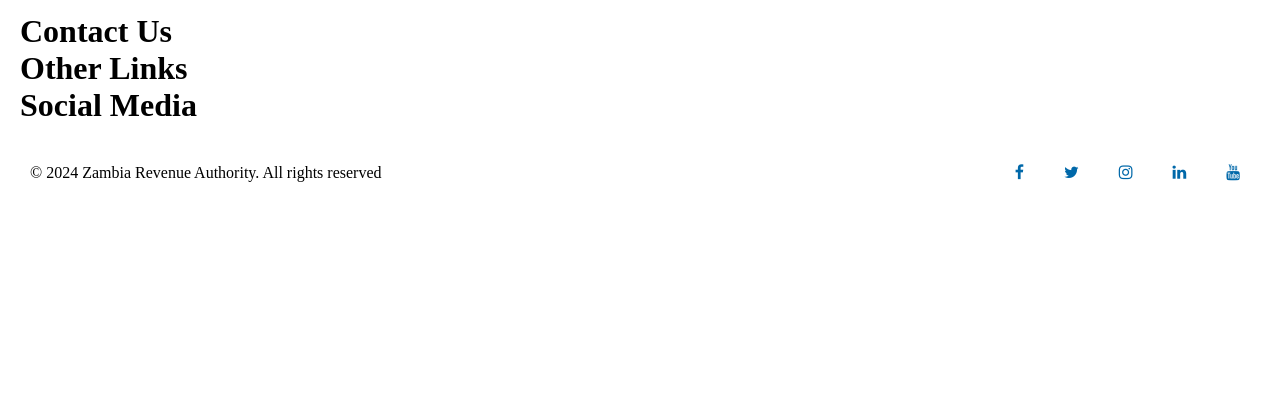
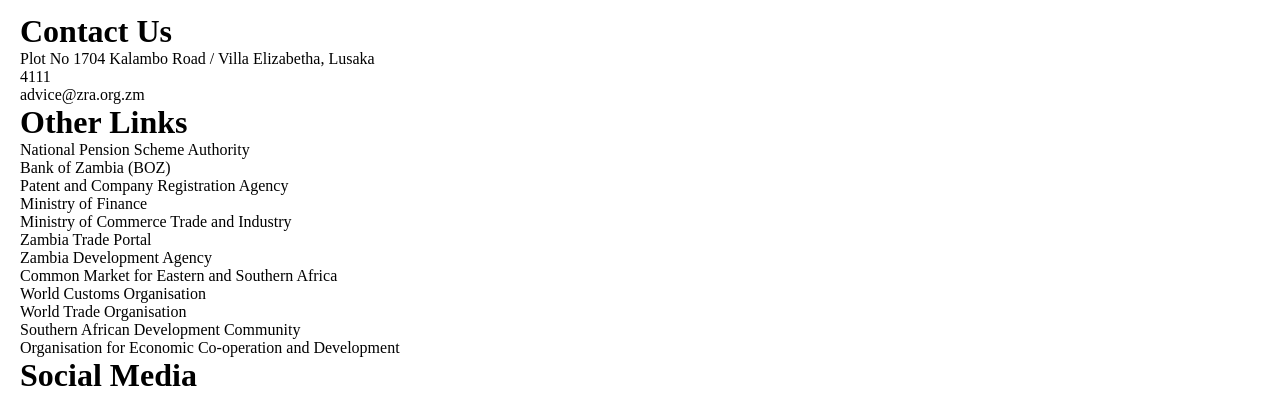
Before and after one commit to RO35ERT/zra-clone, a React (Create React App) app: page / in a window 1280 px wide. Shown: the part 423-830 px from the top of the page. Before the commit the page ends 800 px from the top, so only its background shows below. Built offline with nearby package versions, Linux system fonts and the light colour scheme.

Commit message:
updated other links

```diff
--- a/src/App.css
+++ b/src/App.css
@@ -21,7 +21,7 @@
   font-family: var(--all-font) sans-serif;
 }
 a{
-  color: transparent;
+  color: #010101;
   text-decoration: none;
 }
 li{
--- a/src/components/Links.jsx
+++ b/src/components/Links.jsx
@@ -1,11 +1,35 @@
+
+import { Link } from "react-router-dom/cjs/react-router-dom.min";
+
 const Links = () => {
     return (
         <div className="all_links">
             <div className="contact">
                     <h1>Contact Us</h1>
+                    <div className="contact-details">
+                        <p>Plot No 1704 Kalambo Road / Villa Elizabetha, Lusaka</p>
+                        <p>4111</p>
+                        <p>advice@zra.org.zm</p>
+                    </div>
             </div>
             <div className="other_links">
                 <h1>Other Links</h1>
+                <div className="other-links-links">
+                    <ul>
+                        <li><Link>National Pension Scheme Authority</Link></li>
+                        <li><Link>Bank of Zambia (BOZ)</Link></li>
+                        <li><Link>Patent and Company Registration Agency</Link></li>
+                        <li><Link>Ministry of Finance</Link></li>
+                        <li><Link>Ministry of Commerce Trade and Industry</Link></li>
+                        <li><Link>Zambia Trade Portal</Link></li>
+                        <li><Link>Zambia Development Agency</Link></li>
+                        <li><Link>Common Market for Eastern and Southern Africa</Link></li>
+                        <li><Link>World Customs Organisation</Link></li>
+                        <li><Link>World Trade Organisation</Link></li>
+                        <li><Link>Southern African Development Community</Link></li>
+                        <li><Link>Organisation for Economic Co-operation and Development</Link></li>
+                    </ul>
+                </div>
             </div>
             <div className="social_links">
                 <h1>Social Media</h1>
```
